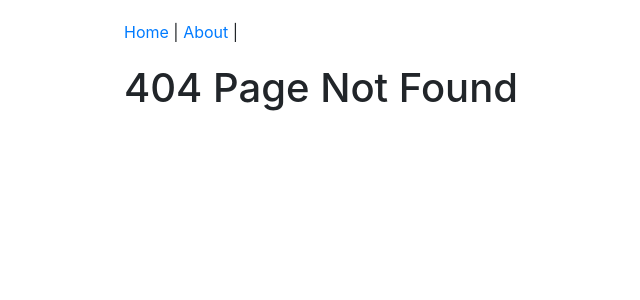
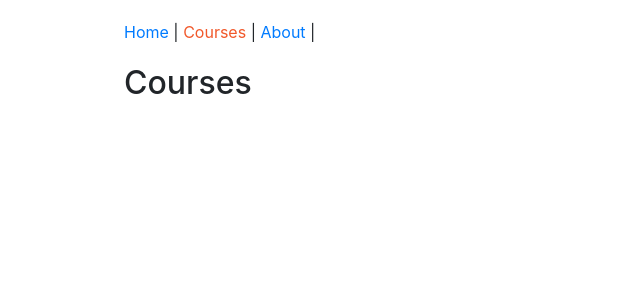
Before and after one commit to blondfro/react-redux-training, a React app: page /courses in a window 1280 px wide. Before the commit this address had no page. Shown: the top 300 px of the page, without its empty margins (106-746 px from the left). Built offline with nearby package versions, Linux system fonts and the light colour scheme.

Commit message:
created a courses page and modified the header and app to make use of the new page.

```diff
--- a/src/components/App.js
+++ b/src/components/App.js
@@ -4,6 +4,7 @@
 import HomePage from "./home/HomePage";
 import AboutPage from "./about/AboutPage";
 import PageNotFound from "./PageNotFound";
+import CoursesPage from "./courses/CoursesPage";
 
 function App() {
   return (
@@ -11,7 +12,8 @@
       <Header />
         <Switch>
             <Route exact path="/" component={HomePage} />
-            <Route exact path="/about" component={AboutPage} />
+            <Route path="/about" component={AboutPage} />
+            <Route path="/courses" component={CoursesPage} />
             <Route component={PageNotFound}/>
         </Switch>
 
--- a/src/components/common/Header.js
+++ b/src/components/common/Header.js
@@ -6,7 +6,8 @@
     return(
         <nav>
             <NavLink to="/" activeStyle={activeStyle} exact>Home</NavLink>{" | "}
-            <NavLink to="/about" activeStyle={activeStyle} >About</NavLink>{" | "}
+            <NavLink to="/courses" activeStyle={activeStyle}>Courses</NavLink>{" | "}
+            <NavLink to="/about" activeStyle={activeStyle}>About</NavLink>{" | "}
 
         </nav>
     )
--- /dev/null
+++ b/src/components/courses/CoursesPage.js
@@ -0,0 +1,9 @@
+import React from "react";
+
+class CoursesPage extends React.Component{
+    render() {
+        return <h2>Courses</h2>
+    }
+}
+
+export default CoursesPage;
```
